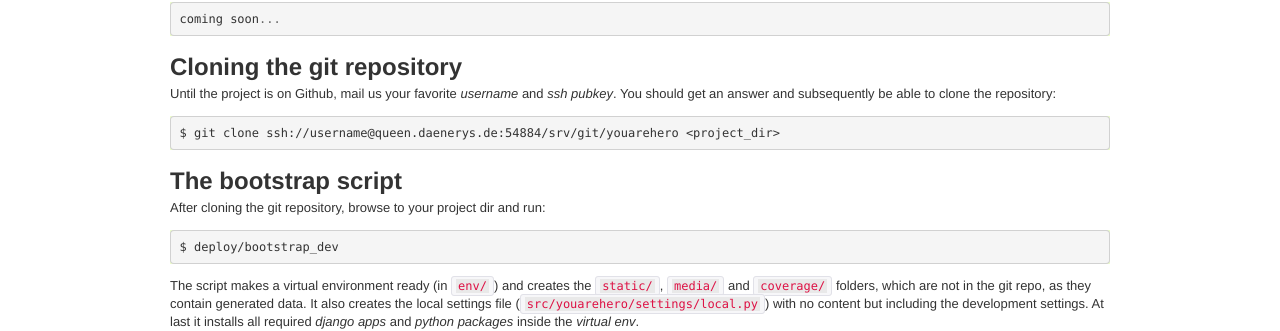
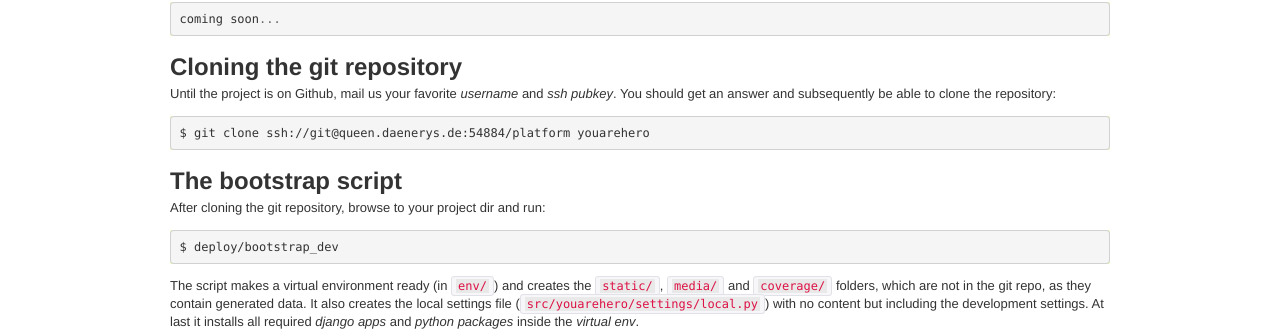
Before and after one commit to youarehero/youarehero, a Sphinx documentation site: the page built from docs/install.rst, in a window 1280 px wide. Shown: the part 385-716 px from the top of the page. Built offline with Sphinx 7.4.7, drawn with Linux system fonts in a browser that asks for light colours; some of the changed text lies outside the part shown.

Commit message:
update git clone instructions

```diff
--- a/docs/install.rst
+++ b/docs/install.rst
@@ -35,7 +35,7 @@ Cloning the git repository
 Until the project is on Github, mail us your favorite *username* and *ssh pubkey*.
 You should get an answer and subsequently be able to clone the repository::
 
-    $ git clone ssh://username@queen.daenerys.de:54884/srv/git/youarehero <project_dir>
+    $ git clone ssh://git@queen.daenerys.de:54884/platform youarehero
 
 .. _bootstrap_dev:
 
```
Also changed, not shown: other parts of docs/install.rst (+1 -1 lines).
